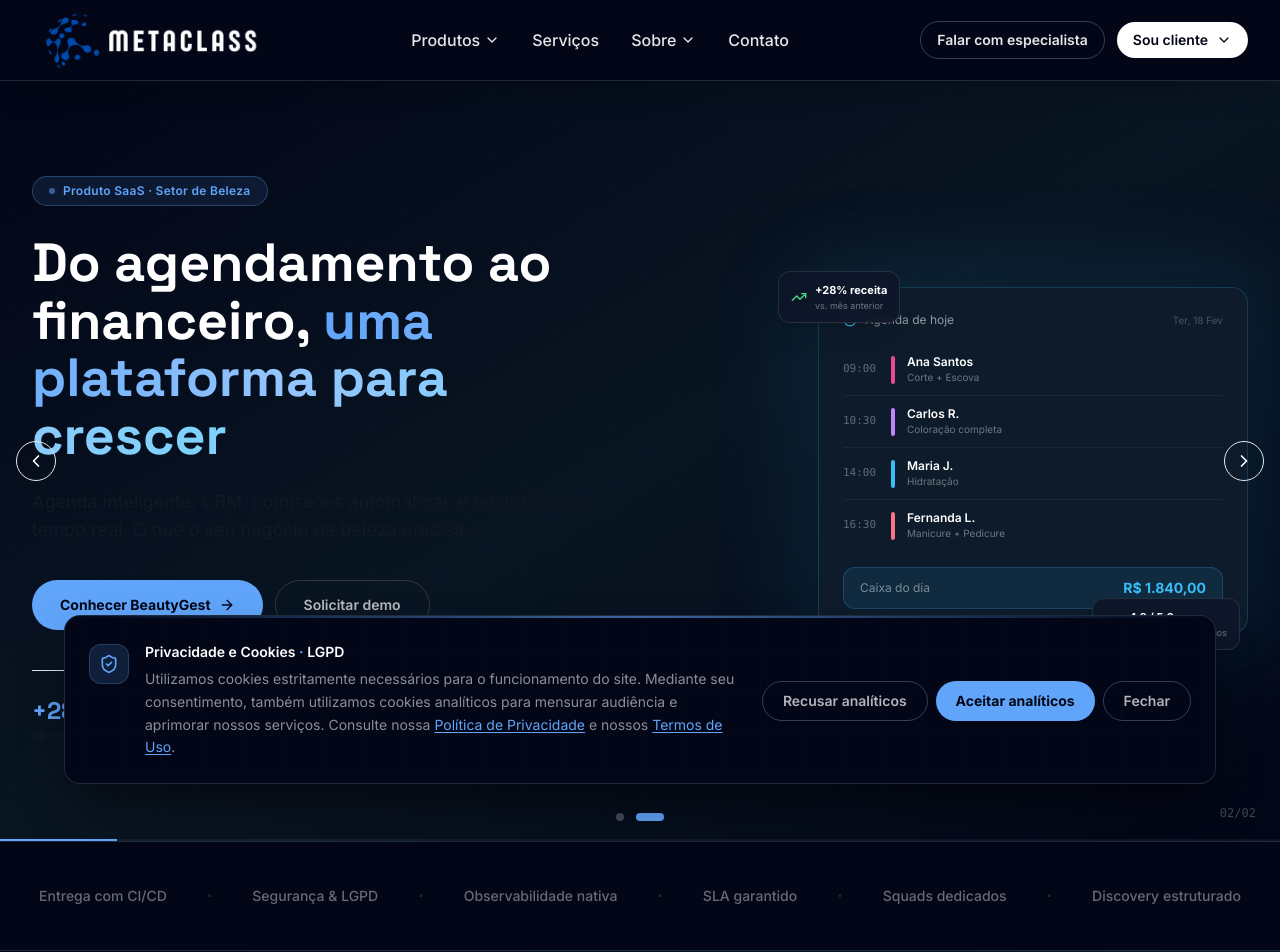
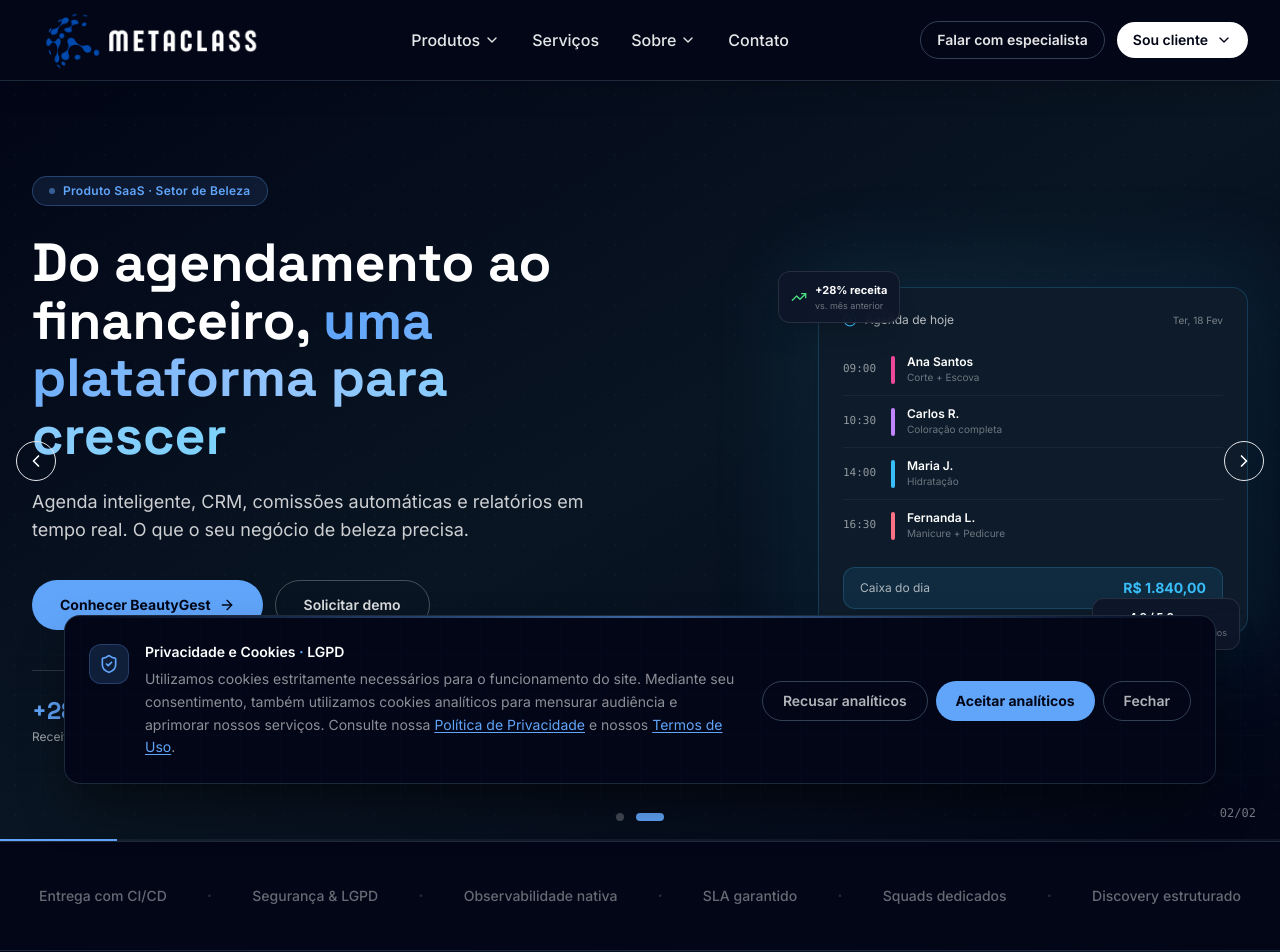
Before and after one commit to Metaclass-Sistemas/Metaclass, a React (Vite) app: page / in a window 1280 px wide. Shown: the top 952 px of the page. Built offline with nearby package versions, Linux system fonts and the light colour scheme.

Commit message:
M7/M8: suppliers, purchases, loyalty, BI DRE + paid_at

```diff
--- a/src/pages/Home.tsx
+++ b/src/pages/Home.tsx
@@ -103,14 +103,14 @@
         <div className="flex items-center justify-between mb-5">
           <div className="flex items-center gap-2">
             <div className="w-2 h-2 rounded-full bg-green-400 animate-pulse" />
-            <span className="text-white/55 text-xs">Sistema em produção</span>
+            <span className="text-white/70 text-xs">Sistema em produção</span>
           </div>
-          <span className="text-[10px] font-mono text-white/25">v2.4.1</span>
+          <span className="text-[10px] font-mono text-white/45">v2.4.1</span>
         </div>
 
         {/* métrica principal */}
         <div className="mb-4">
-          <div className="text-white/35 text-[11px] mb-1">Receita processada (mês)</div>
+          <div className="text-white/55 text-[11px] mb-1">Receita processada (mês)</div>
           <div className="flex items-end gap-3">
             <span className="font-display text-3xl font-bold text-white leading-none">R$&nbsp;284.500</span>
             <span className="text-green-400 text-xs font-bold mb-0.5 flex items-center gap-1">
@@ -142,7 +142,7 @@
           ].map((s) => (
             <div key={s.l}>
               <div className="text-brand-blue text-sm font-bold">{s.v}</div>
-              <div className="text-white/35 text-[10px]">{s.l}</div>
+              <div className="text-white/55 text-[10px]">{s.l}</div>
             </div>
           ))}
         </div>
@@ -186,15 +186,15 @@
         <div className="flex items-center justify-between mb-4">
           <div className="flex items-center gap-2">
             <Clock className="w-3.5 h-3.5 text-sky-400" />
-            <span className="text-white/55 text-xs">Agenda de hoje</span>
+            <span className="text-white/70 text-xs">Agenda de hoje</span>
           </div>
-          <span className="text-[10px] text-white/25">Ter, 18 Fev</span>
+          <span className="text-[10px] text-white/45">Ter, 18 Fev</span>
         </div>
 
         <div className="space-y-0">
           {appointments.map((a) => (
             <div key={a.time} className="flex items-center gap-3 py-2.5 border-b border-white/5 last:border-0">
-              <span className="text-white/35 text-[11px] font-mono w-9 shrink-0">{a.time}</span>
+              <span className="text-white/55 text-[11px] font-mono w-9 shrink-0">{a.time}</span>
               <div className={`w-1 h-7 rounded-full ${a.dot} shrink-0`} />
               <div className="min-w-0">
                 <div className="text-white text-xs font-semibold truncate">{a.client}</div>
@@ -205,7 +205,7 @@
         </div>
 
         <div className="mt-4 rounded-xl bg-sky-400/10 border border-sky-400/20 px-4 py-2.5 flex items-center justify-between">
-          <span className="text-white/45 text-xs">Caixa do dia</span>
+          <span className="text-white/65 text-xs">Caixa do dia</span>
           <span className="text-sky-400 text-sm font-bold">R$ 1.840,00</span>
         </div>
       </div>
@@ -318,7 +318,7 @@
             </h1>
 
             {/* subtítulo */}
-            <p className="text-white/58 text-base lg:text-lg leading-relaxed mb-9 max-w-xl">
+            <p className="text-white/80 text-base lg:text-lg leading-relaxed mb-9 max-w-xl">
               {s.sub}
             </p>
 
@@ -333,18 +333,18 @@
               </a>
               <a
                 href={s.ctaSecondary.href}
-                className="inline-flex items-center gap-2 border border-white/15 text-white/70 px-7 py-3.5 rounded-full font-semibold text-sm hover:border-white/35 hover:text-white transition-all duration-300"
+                className="inline-flex items-center gap-2 border border-white/25 text-white/85 px-7 py-3.5 rounded-full font-semibold text-sm hover:border-white/50 hover:text-white transition-all duration-300"
               >
                 {s.ctaSecondary.label}
               </a>
             </div>
 
             {/* stats */}
-            <div className="flex gap-6 sm:gap-8 border-t border-white/8 pt-6">
+            <div className="flex gap-6 sm:gap-8 border-t border-white/15 pt-6">
               {s.stats.map((st) => (
                 <div key={st.label}>
                   <div className="font-display text-2xl font-bold text-brand-blue">{st.value}</div>
-                  <div className="text-white/38 text-xs mt-0.5">{st.label}</div>
+                  <div className="text-white/60 text-xs mt-0.5">{st.label}</div>
                 </div>
               ))}
             </div>
@@ -393,7 +393,7 @@
       </div>
 
       {/* contador de slide */}
-      <div className="absolute bottom-5 right-6 z-20 text-white/25 text-xs font-mono tabular-nums">
+      <div className="absolute bottom-5 right-6 z-20 text-white/45 text-xs font-mono tabular-nums">
         {String(current + 1).padStart(2, '0')}/{String(slides.length).padStart(2, '0')}
       </div>
     </div>
@@ -458,7 +458,7 @@
                 {m.value}
               </div>
               <div className="text-white text-sm font-bold mb-1">{m.label}</div>
-              <div className="text-white/35 text-[11px]">{m.caption}</div>
+              <div className="text-white/55 text-[11px]">{m.caption}</div>
             </div>
           ))}
         </div>
@@ -794,7 +794,7 @@
                 <div key={d.number} className="rounded-2xl border border-slate-800 bg-slate-900/60 p-6">
                   <div className="text-brand-blue font-display text-3xl font-bold mb-3 opacity-40">{d.number}</div>
                   <div className="font-bold text-white mb-2">{d.title}</div>
-                  <div className="text-white/55 text-sm leading-relaxed">{d.text}</div>
+                  <div className="text-white/70 text-sm leading-relaxed">{d.text}</div>
                 </div>
               ))}
             </div>
```
